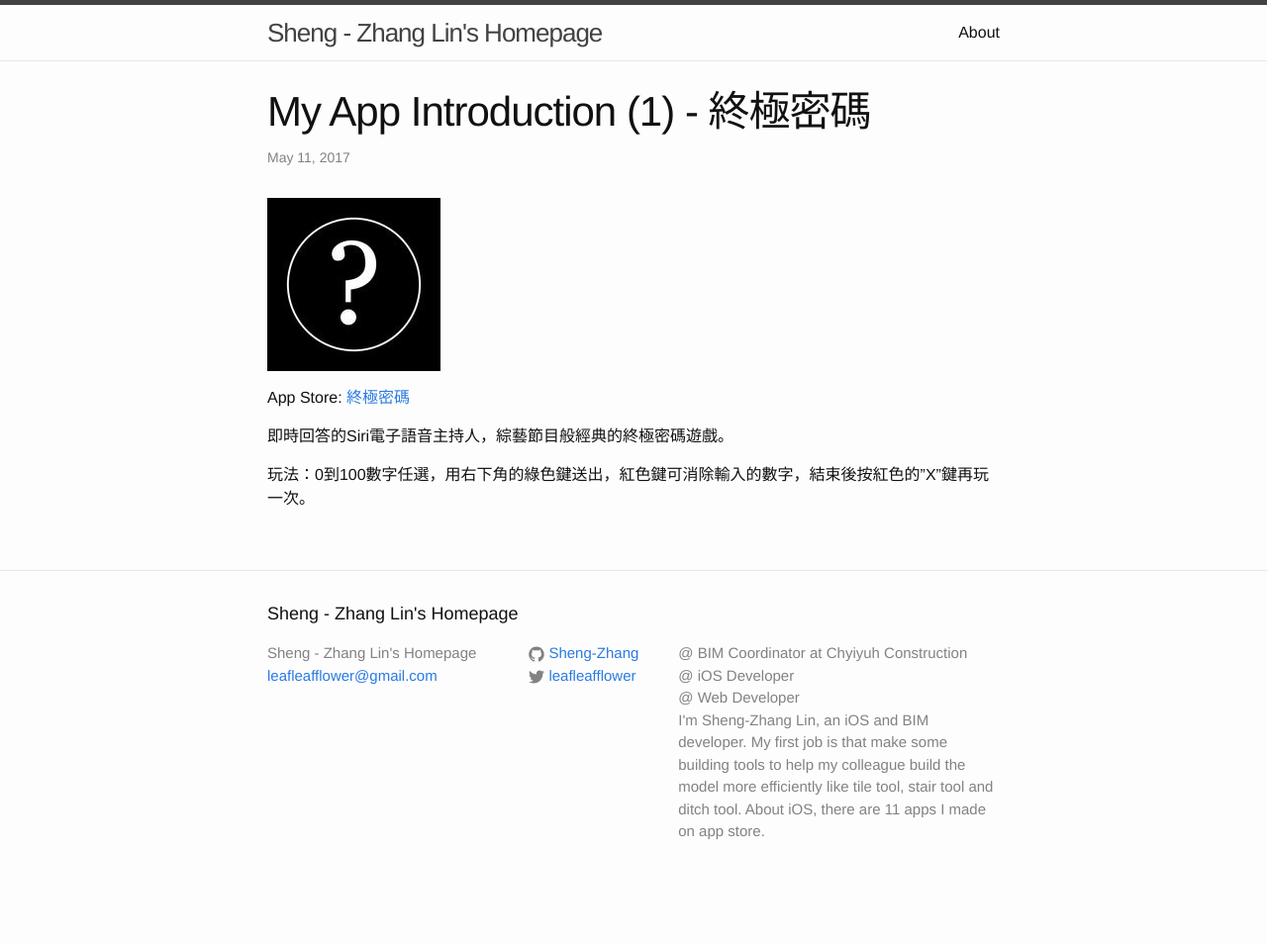
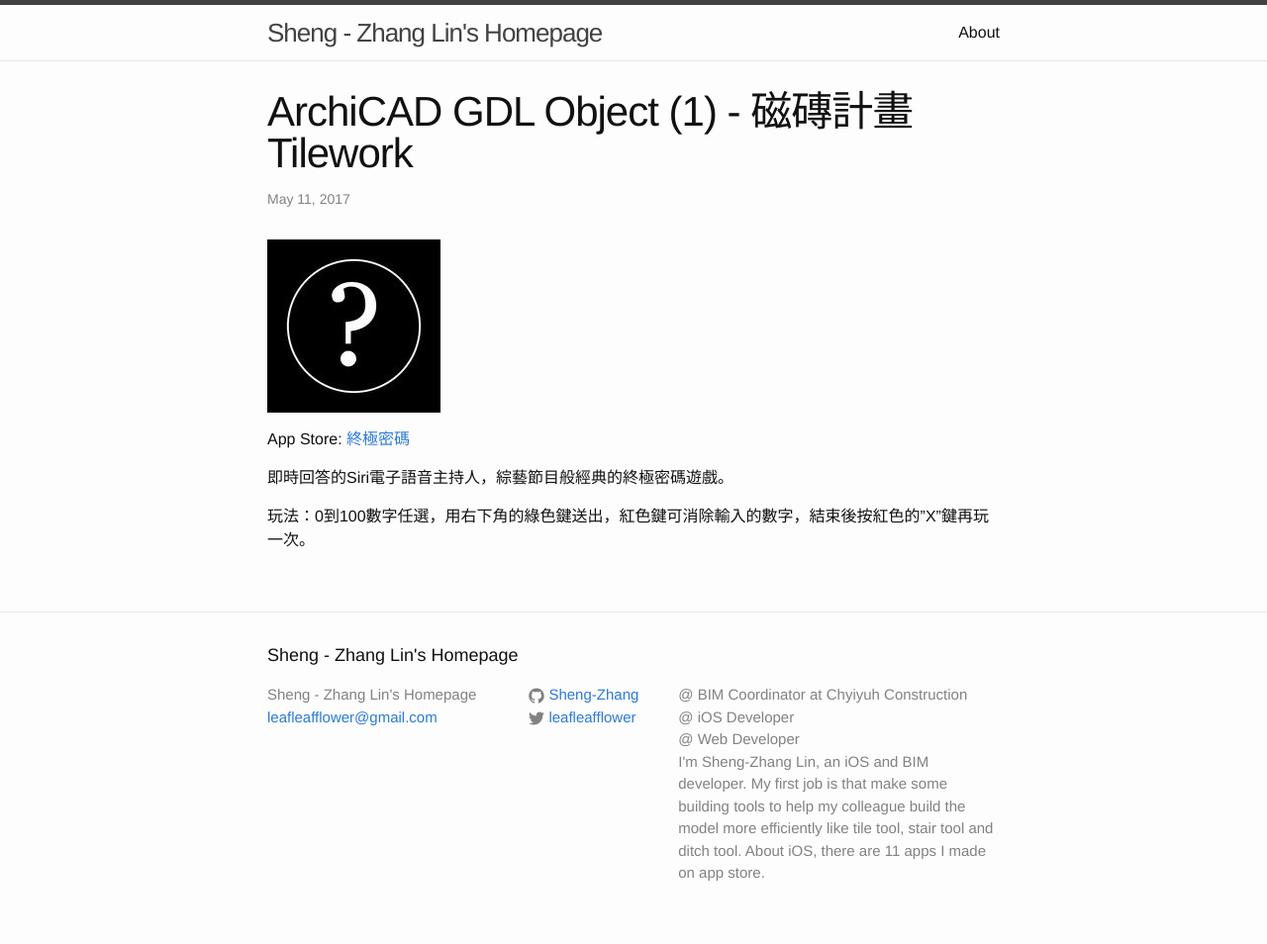
Before and after one commit to Sheng-Zhang/Sheng-Zhang.github.io, a Jekyll site: the page built from _posts/2017-05-11-ArchiCAD-GDL-Tilework.markdown, in a window 1280 px wide. Shown: the whole page at 99% size. Built offline with Jekyll 4.4.1, drawn with Linux system fonts in a browser that asks for light colours; before the commit the page ends 912 px from its top, so only the background shows below that.

Commit message:
Tilework
Tilework

```diff
--- a/_posts/2017-05-11-ArchiCAD-GDL-Tilework.markdown
+++ b/_posts/2017-05-11-ArchiCAD-GDL-Tilework.markdown
@@ -1,6 +1,6 @@
 ---
 layout: post
-title:  "My App Introduction (1) - 終極密碼"
+title:  "ArchiCAD GDL Object (1) - 磁磚計畫Tilework"
 date:   2017-05-11 09:39:52 +0000
 categories: jekyll update
 ---
```
